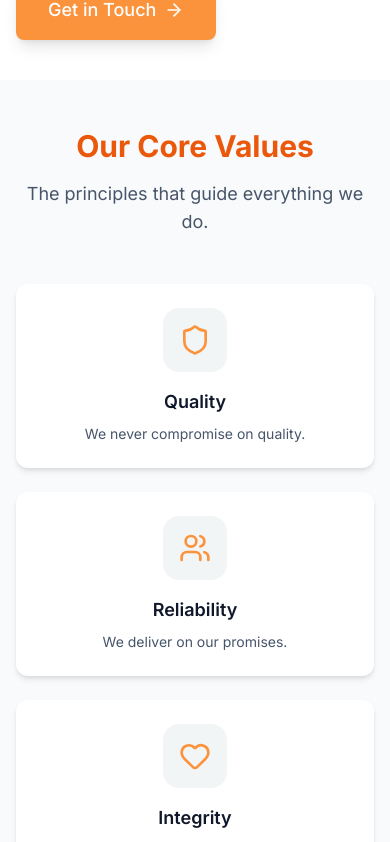
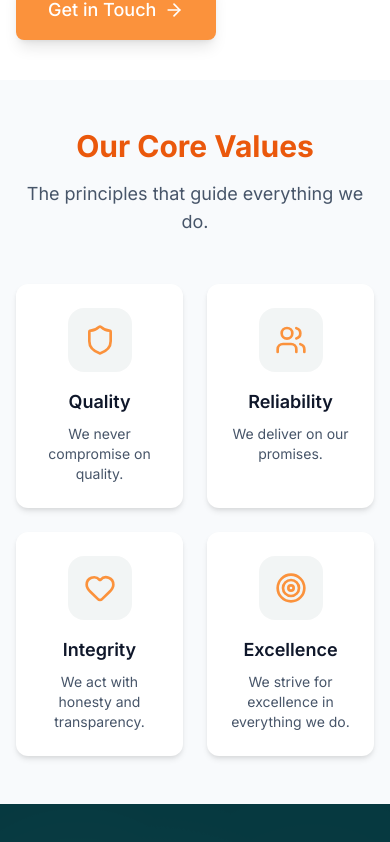
Before and after one commit to cojojunior/KABA-Meridian, a React (Vite) app: page /about in a window 390 px wide. Shown: the part 1153-1995 px from the top of the page. Built offline with nearby package versions, Linux system fonts and the light colour scheme; no server answers.

Commit message:
updated layout and added image

```diff
--- a/src/app/routes/About.tsx
+++ b/src/app/routes/About.tsx
@@ -126,7 +126,7 @@
             </p>
           </motion.div>
 
-          <div className="grid grid-cols-1 sm:grid-cols-2 lg:grid-cols-4 gap-6">
+          <div className="grid grid-cols-2 sm:grid-cols-2 lg:grid-cols-4 gap-6">
             {values.map((value, index) => (
               <motion.div
                 key={index}
```
